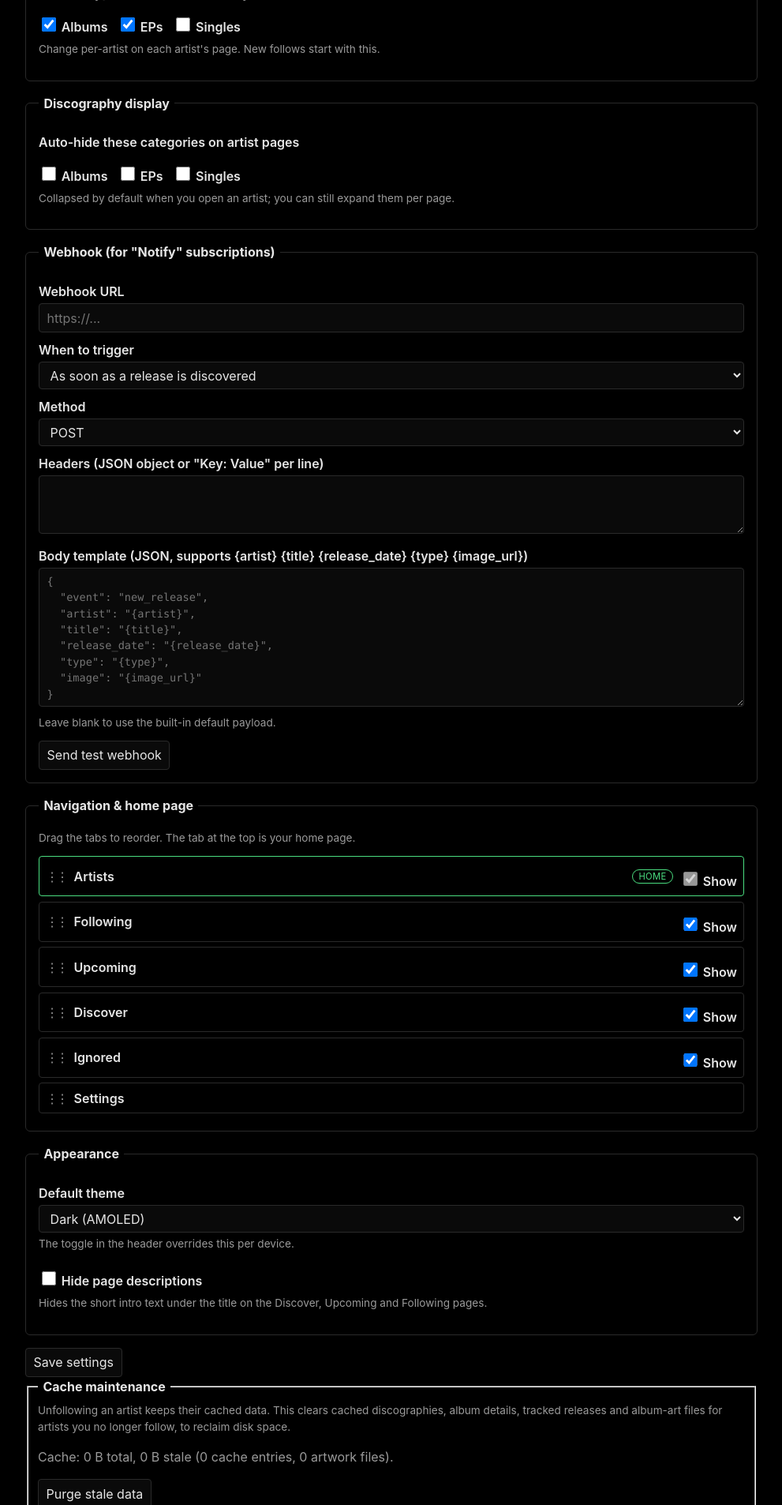
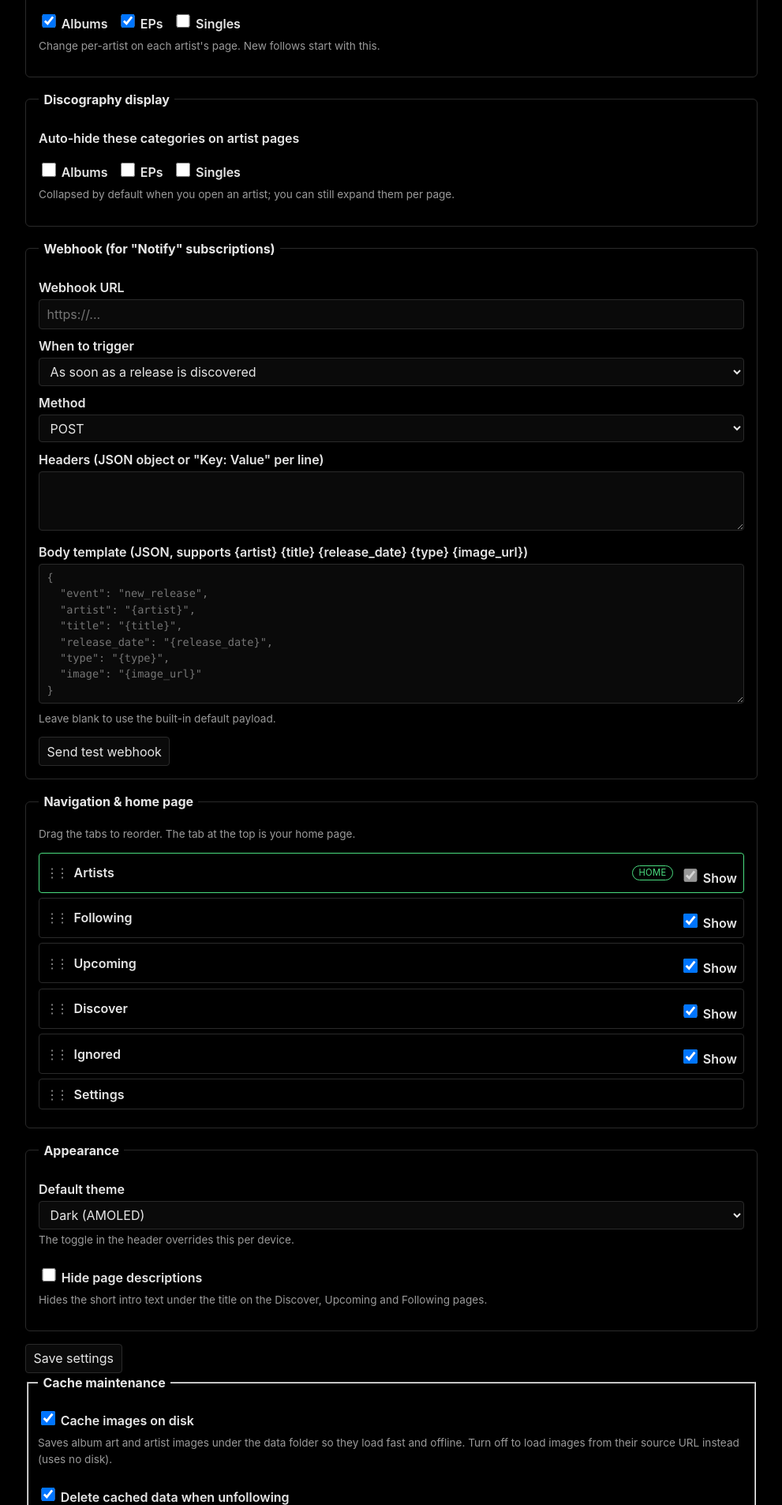
Before and after one commit to jasii/Simple-Music-Tracker, a Flask app: page /settings in a window 1280 px wide. Shown: the part 1420-3326 px from the top of the page at 79% size, without its empty margins (144-1135 px from the left). Run offline with Flask 3, Linux system fonts and the light colour scheme; data comes from the database, SQL or seed files in the repository; data that the repository does not hold is empty.

Commit message:
added new styles

```diff
--- a/app/db.py
+++ b/app/db.py
@@ -119,6 +119,8 @@ DEFAULT_SETTINGS = {
     "nav_hidden": "",                       # comma separated list of hidden nav pages
     "prefer_album_artist": "true",          # use the album-artist tag before the track artist
     "hide_page_descriptions": "false",      # hide the muted intro text on list pages
+    "cache_images": "true",                 # save album art / artist images to disk
+    "purge_cache_on_unfollow": "true",      # auto-delete an artist's cache when unfollowed
 }
 
 # Release types that may be monitored. Order is the display order.
--- a/app/lastfm_scrape.py
+++ b/app/lastfm_scrape.py
@@ -101,6 +101,7 @@ def parse_releases(html):
             "release_date": date_text,
             "normalized_date": _parse_date(date_text),
             "context": context,
+            "primary_type": "Album",  # the coming-soon list is album releases
             "image": img["src"] if img and img.has_attr("src") else None,
         })
 
--- a/app/main.py
+++ b/app/main.py
@@ -234,7 +234,11 @@ def art_proxy():
     url = request.args.get("u")
     if not url:
         abort(404)
-    path = artwork.cached_path(url) or artwork.fetch(url)
+    path = artwork.cached_path(url)
+    # Only download + save new images when caching is enabled; otherwise serve
+    # anything already cached and fall back to the remote URL for the rest.
+    if not path and (db.get_setting("cache_images") or "true") != "false":
+        path = artwork.fetch(url)
     if path:
         resp = send_file(path, mimetype=artwork.content_type(path))
         resp.headers["Cache-Control"] = "public, max-age=604800"
@@ -436,6 +440,17 @@ def api_artist(artist_id):
     return jsonify(data)
 
 
+def _purge_on_unfollow(artist_ids):
+    """When enabled, drop cached data for artists that were just unfollowed."""
+    if (db.get_setting("purge_cache_on_unfollow") or "true") == "false":
+        return
+    for aid in artist_ids:
+        try:
+            maintenance.purge_artist(aid)
+        except Exception:  # noqa: BLE001 - cleanup must never break the request
+            pass
+
+
 @app.route("/api/artists/<int:artist_id>/subscription", methods=["POST"])
 def api_set_subscription(artist_id):
     payload = request.get_json(silent=True) or {}
@@ -459,6 +474,8 @@ def api_set_subscription(artist_id):
     # Newly following an artist? Kick off a metadata fetch in the background.
     if state in ("subscribed", "notify"):
         tracker.enqueue_artist(artist_id)
+    elif state == "none":
+        _purge_on_unfollow([artist_id])
 
     return jsonify({"id": artist_id, "subscription": state})
 
@@ -720,6 +737,8 @@ def api_track_by_name():
 
     if state != "none":
         tracker.enqueue_artist(artist_id)
+    else:
+        _purge_on_unfollow([artist_id])
     return jsonify({"id": artist_id, "name": name, "subscription": state, "created": created})
 
 
@@ -1004,6 +1023,8 @@ def api_bulk_subscription():
     if state in ("subscribed", "notify"):
         for artist_id in ids:
             tracker.enqueue_artist(artist_id)
+    elif state == "none":
+        _purge_on_unfollow(ids)
 
     return jsonify({"updated": len(ids), "state": state})
 
@@ -1230,7 +1251,7 @@ def api_settings():
         elif key == "nav_hidden":
             value = ",".join([k.strip() for k in str(value).split(",") if k.strip() in PAGE_DEFS])
         elif key in ("prefer_album_artist", "discover_lastfm_enabled",
-                     "discover_metacritic_enabled", "hide_page_descriptions"):
+                     "discover_metacritic_enabled", "hide_page_descriptions", "cache_images"):
             value = "true" if str(value).lower() in ("true", "1", "on", "yes") else "false"
         elif key == "discover_refresh_hours":
             try:
--- a/app/static/app.js
+++ b/app/static/app.js
@@ -64,7 +64,7 @@ window.SMT = {
     const al = encodeURIComponent(album || '');
     const links = [
       '<a href="https://www.last.fm/music/' + a + '/' + al + '" target="_blank" rel="noopener noreferrer">' +
-      '<img src="/static/last-fm-light.svg" alt="Last.fm" class="icon-medium"></a>',
+      '<img src="/static/last-fm.svg" alt="Last.fm" class="icon-medium"></a>',
     ];
     // Direct release-group link when we know the mbid, else a MusicBrainz search.
     const mbHref = mbid
--- a/app/static/settings.js
+++ b/app/static/settings.js
@@ -136,6 +136,17 @@
   wireHealthCheck('btn-test-key', 'key-result', '/api/health/lastfm-key');
   wireHealthCheck('btn-test-cookie', 'cookie-result', '/api/health/lastfm-cookie');
 
+  // --- cache toggles (saved immediately; they live outside the main form) ---
+  ['cache_images', 'purge_cache_on_unfollow'].forEach(function (key) {
+    const cb = document.getElementById(key);
+    if (!cb) return;
+    cb.addEventListener('change', function () {
+      const body = {};
+      body[key] = cb.checked ? 'true' : 'false';
+      SMT.postJSON('/api/settings', body);
+    });
+  });
+
   // --- cache maintenance: show sizes, purge stale data ---
   function fmtBytes(n) {
     if (!n) return '0 B';
--- a/app/static/style.css
+++ b/app/static/style.css
@@ -93,7 +93,11 @@ button, select, input, textarea {
 }
 button { cursor: pointer; }
 button:hover { border-color: var(--fg); }
-.theme-toggle { padding: 0.2rem 0.5rem; }
+.theme-toggle { padding: 0.25rem 0.45rem; display: inline-flex; align-items: center; }
+/* Sun in dark mode (click for light), moon in light mode (click for dark). */
+.theme-toggle .ico-sun, .theme-toggle .ico-moon { width: 1.1em; height: 1.1em; display: none; pointer-events: none; }
+html[data-theme="dark"] .theme-toggle .ico-sun { display: block; }
+html:not([data-theme="dark"]) .theme-toggle .ico-moon { display: block; }
 
 .toolbar {
   display: flex;
@@ -256,7 +260,7 @@ input[type="checkbox"], input[type="radio"] { width: 1.1rem; height: 1.1rem; }
 
 /* Tabs */
 .tabs { display: flex; flex-wrap: wrap; gap: 0.3rem; margin: 0.8rem 0; }
-.tabs button { padding: 0.12rem 0.4rem; font-size: 0.78rem; line-height: 1; }
+.tabs button { padding: 0.3rem 0.3rem; font-size: 1.3rem; line-height: 1;}
 .tabs button.on { border-color: var(--fg); }
 /* Icon-only view buttons; pointer-events:none keeps clicks on the button. */
 .tabs button .btn-icon { width: 0.85em; height: 0.85em; display: block; pointer-events: none; }
@@ -325,7 +329,9 @@ input[type="checkbox"], input[type="radio"] { width: 1.1rem; height: 1.1rem; }
 .page-head .tabs { margin: 0; }
 .discover-controls { display: flex; flex-wrap: wrap; align-items: center; gap: 0.3rem 0.5rem; margin: 0; font-size: 0.78rem; }
 .discover-controls #discover-refresh { padding: 0.12rem 0.4rem; font-size: 0.78rem; line-height: 1; }
-.source-filters { display: flex; flex-wrap: wrap; gap: 0.3rem; }
+.control-sep { width: 1px; align-self: stretch; min-height: 1.2em; background: var(--line); margin: 0 0.15rem; }
+.source-filters { display: flex; flex-wrap: wrap; align-items: center; gap: 0.4rem; }
+.source-filter { display: inline-flex; align-items: center; gap: 0.3rem; }
 .source-chip { display: inline-flex; align-items: center; gap: 0.2rem; border: 1px solid var(--line); border-radius: 999px; padding: 0.02rem 0.45rem; }
 .source-chip.disabled { color: var(--muted); }
 .source-chip label { display: inline-flex; align-items: center; gap: 0.25rem; cursor: pointer; }
@@ -345,6 +351,7 @@ input[type="checkbox"], input[type="radio"] { width: 1.1rem; height: 1.1rem; }
 .track-name { flex: 1 1 auto; min-width: 0; }
 .track-dur { flex: none; }
 .track-preview { height: 2rem; flex: none; max-width: 240px; }
+.release-type { margin-top: 0.3rem; }
 .discover-genres { display: flex; flex-wrap: wrap; gap: 0.3rem; margin-top: 0.3rem; }
 .genre-tag { font-size: 0.7rem; border: 1px solid var(--line); border-radius: 999px; padding: 0 0.45rem; color: var(--muted); text-transform: capitalize; }
 .discover-actions { margin-top: 0.3rem; }
--- a/app/templates/artist.html
+++ b/app/templates/artist.html
@@ -12,7 +12,7 @@
     <h1>{{ artist.name }}</h1>
     <div class="release-icons">
       {% if artist.mbid %}<a href="https://musicbrainz.org/artist/{{ artist.mbid }}" target="_blank" rel="noopener noreferrer"><img src="/static/musicbrainz.svg" alt="MusicBrainz" class="icon-medium"></a>{% endif %}
-      <a href="{{ artist.lastfm_url or 'https://www.last.fm/music/' ~ (artist.name | urlencode) }}" target="_blank" rel="noopener noreferrer"><img src="/static/last-fm-light.svg" alt="Last.fm" class="icon-medium"></a>
+      <a href="{{ artist.lastfm_url or 'https://www.last.fm/music/' ~ (artist.name | urlencode) }}" target="_blank" rel="noopener noreferrer"><img src="/static/last-fm.svg" alt="Last.fm" class="icon-medium"></a>
       <a href="https://music.youtube.com/search?q={{ artist.name | urlencode }}" target="_blank" rel="noopener noreferrer"><img src="/static/youtube-music.svg" alt="YouTube Music" class="icon-medium"></a>
     </div>
     <p class="muted">{{ artist.track_count }} tracks in library
--- a/app/templates/base.html
+++ b/app/templates/base.html
@@ -28,7 +28,10 @@
       <a href="{{ url_for(item.endpoint) }}" class="{{ 'on' if active == item.key }}">{{ item.label }}</a>
       {% endif %}
       {% endfor %}
-      <button id="theme-toggle" type="button" class="theme-toggle" title="Toggle theme">theme</button>
+      <button id="theme-toggle" type="button" class="theme-toggle" title="Toggle theme" aria-label="Toggle theme">
+        <svg class="ico-sun" viewBox="0 0 512 512" aria-hidden="true"><path fill="currentColor" d="M361.5 1.2c5 2.1 8.6 6.6 9.6 11.9L391 121l107.9 19.8c5.3 1 9.8 4.6 11.9 9.6s1.5 10.7-1.6 15.2L446.9 256l62.3 90.3c3.1 4.5 3.7 10.2 1.6 15.2s-6.6 8.6-11.9 9.6L391 391 371.1 498.9c-1 5.3-4.6 9.8-9.6 11.9s-10.7 1.5-15.2-1.6L256 446.9l-90.3 62.3c-4.5 3.1-10.2 3.7-15.2 1.6s-8.6-6.6-9.6-11.9L121 391 13.1 371.1c-5.3-1-9.8-4.6-11.9-9.6s-1.5-10.7 1.6-15.2L65.1 256 2.8 165.7c-3.1-4.5-3.7-10.2-1.6-15.2s6.6-8.6 11.9-9.6L121 121 140.9 13.1c1-5.3 4.6-9.8 9.6-11.9s10.7-1.5 15.2 1.6L256 65.1 346.3 2.8c4.5-3.1 10.2-3.7 15.2-1.6zM160 256a96 96 0 1 1 192 0 96 96 0 1 1 -192 0zm224 0a128 128 0 1 0 -256 0 128 128 0 1 0 256 0z"/></svg>
+        <svg class="ico-moon" viewBox="0 0 384 512" aria-hidden="true"><path fill="currentColor" d="M223.5 32C100 32 0 132.3 0 256S100 480 223.5 480c60.6 0 115.5-24.2 155.8-63.4c5-4.9 6.3-12.5 3.1-18.7s-10.1-9.7-17-8.5c-9.8 1.7-19.8 2.6-30.1 2.6c-96.9 0-175.5-78.8-175.5-176c0-65.8 36-123.1 89.3-153.3c6.1-3.5 9.2-10.5 7.7-17.3s-7.3-11.9-14.3-12.5c-6.3-.5-12.6-.8-19-.8z"/></svg>
+      </button>
     </nav>
   </header>
 
--- a/app/templates/discover.html
+++ b/app/templates/discover.html
@@ -6,6 +6,7 @@
   <h1>Discover</h1>
   <div class="discover-controls">
     {% include "_view_toggle.html" %}
+    <span class="control-sep" aria-hidden="true"></span>
     <div id="source-filters" class="source-filters"></div>
     <button id="discover-refresh" type="button">Refresh all</button>
   </div>
--- a/app/templates/settings.html
+++ b/app/templates/settings.html
@@ -196,9 +196,21 @@
 
 <fieldset class="settings-form">
   <legend>Cache maintenance</legend>
-  <p class="hint">Unfollowing an artist keeps their cached data. This clears cached
-    discographies, album details, tracked releases and album-art files for artists
-    you no longer follow, to reclaim disk space.</p>
+  <div class="monitor-types">
+    <label><input type="checkbox" id="cache_images" value="true"
+      {{ 'checked' if settings.cache_images != 'false' }}> Cache images on disk</label>
+  </div>
+  <p class="hint">Saves album art and artist images under the data folder so they load fast and offline.
+    Turn off to load images from their source URL instead (uses no disk).</p>
+
+  <div class="monitor-types">
+    <label><input type="checkbox" id="purge_cache_on_unfollow" value="true"
+      {{ 'checked' if settings.purge_cache_on_unfollow != 'false' }}> Delete cached data when unfollowing</label>
+  </div>
+  <p class="hint">When you unfollow an artist, immediately remove their cached discography, album
+    details, tracked releases and artwork. Turn off to keep it and purge manually below.</p>
+
+  <p class="hint">Clears cached data for artists you no longer follow, to reclaim disk space.</p>
   <p id="cache-stats" class="muted">Checking cache size...</p>
   <div class="tool-row">
     <button type="button" id="btn-purge-cache">Purge stale data</button>
```
Also changed, not shown: app/maintenance.py (+50 -0 lines), app/metacritic_scrape.py (+10 -0 lines), app/static/discover.js (+5 -3 lines), app/static/upcoming.js (+32 -5 lines), app/templates/upcoming.html (+8 -1 lines), app/static/last-fm-light.svg (deleted), app/static/last-fm.svg (added).
